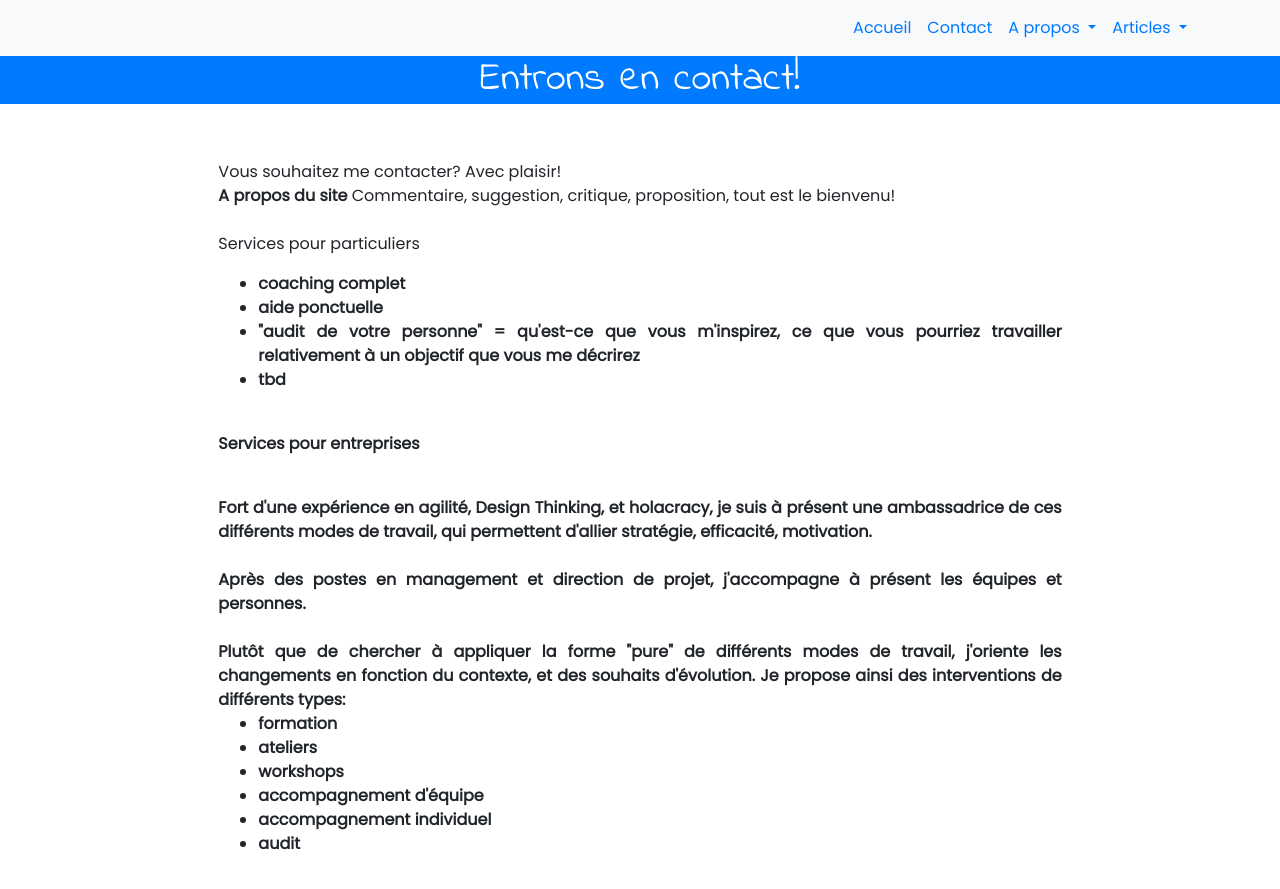
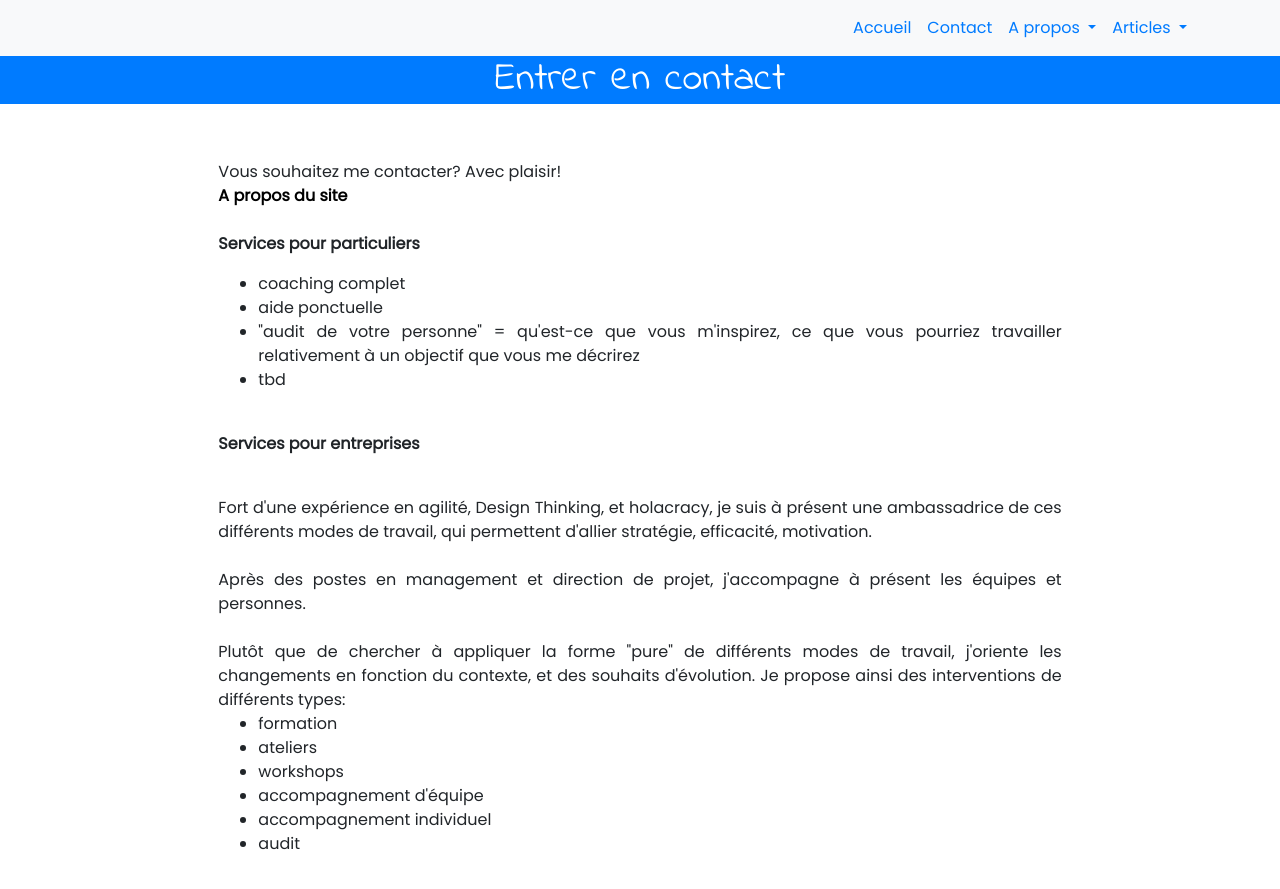
Before and after one commit to OrgaEvolutions/Nathoup.github.io, a Jekyll site: the page built from contact.html, in a window 1280 px wide. Shown: the top 889 px of the page. Built offline with Jekyll 4.4.1, drawn with Linux system fonts in a browser that asks for light colours; nearby versions of some CDN libraries; some web fonts are replaced.

Commit message:
Update contact.html

```diff
--- a/contact.html
+++ b/contact.html
@@ -1,12 +1,19 @@
 ---
 layout: default
-title: Entrons en contact!
+title: Entrer en contact
 ---
 
 Vous souhaitez me contacter? Avec plaisir!
-<br><b>A propos du site</b>
-Commentaire, suggestion, critique, proposition, tout est le bienvenu!
-<p><br>Services pour particuliers<b>
+<br>
+<a data-toggle="collapse" href="about_site" aria-expanded="false" style= "text-decoration: none;color: black;">
+
+  <b>A propos du site</b>
+</a>
+
+<div class="collapse about_site">
+  Commentaire, suggestion, critique, proposition, tout est le bienvenu!
+</div>
+<p><br><b>Services pour particuliers</b>
 {% include al type='debut_liste' %}
 {% include al type='element_liste' %}coaching complet{% include al type='fin_element_liste' %}
 {% include al type='element_liste' %}aide ponctuelle{% include al type='fin_element_liste' %}
@@ -16,7 +23,7 @@ pourriez travailler relativement à un objectif que vous me décrirez{% include
 {% include al type='fin_liste' %}
 </p>
 
-  <br><p>Services pour entreprises</p><b>
+  <br><b><p>Services pour entreprises</p></b>
 <br>Fort d'une expérience en agilité, Design Thinking, et holacracy, je suis à présent une ambassadrice de ces différents modes de travail,
 qui permettent d'allier stratégie, efficacité, motivation.
 
```
